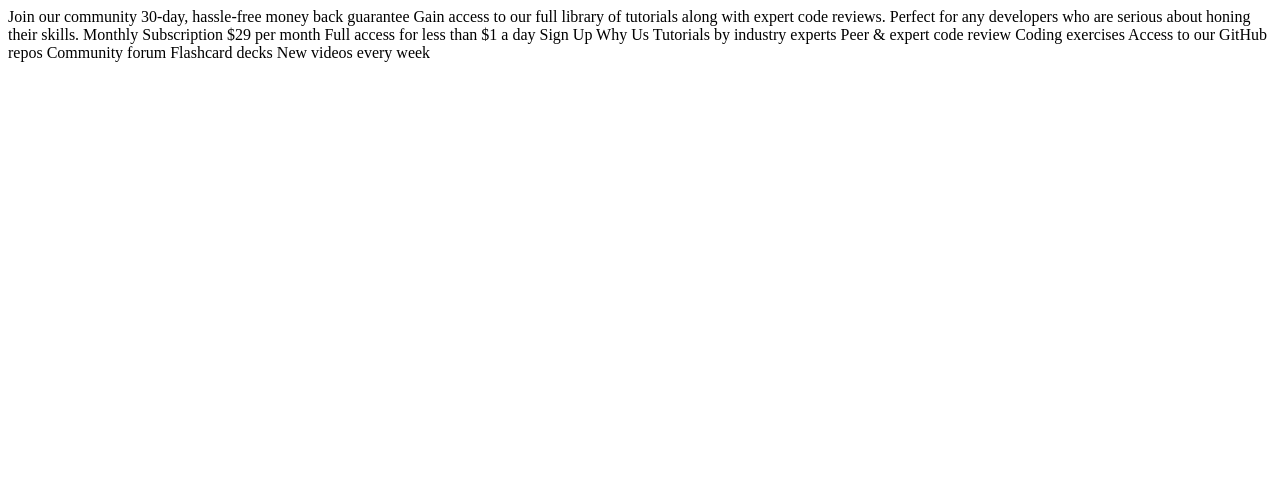
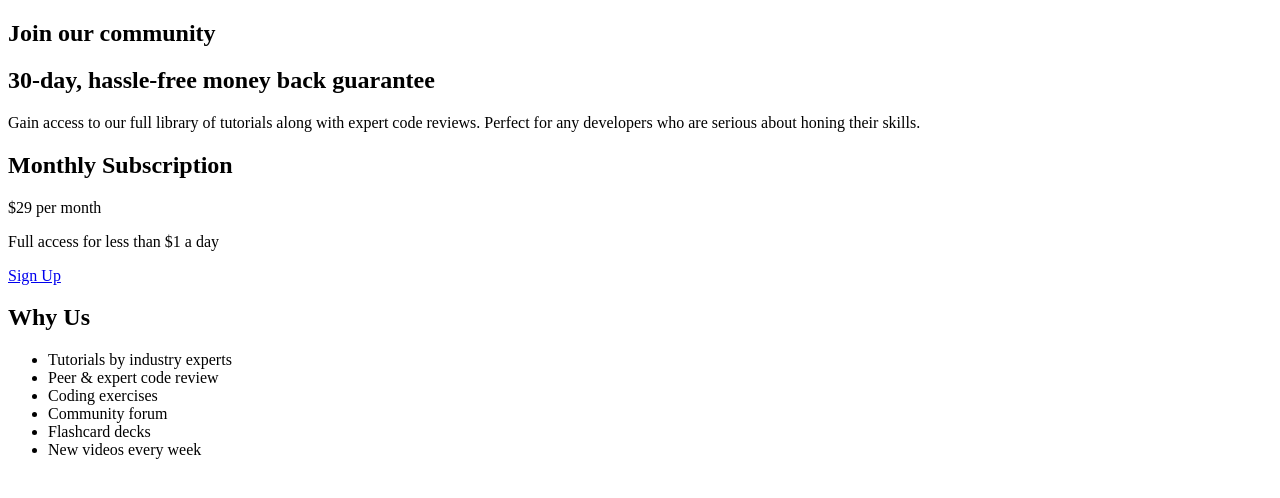
Before and after one commit to matheus-lincon/FEM-SINGLE-PRICE-GRID-COMPONENT, a plain HTML site: page index.html in a window 1280 px wide. Drawn offline with Linux system fonts and the light colour scheme.

Commit message:
feat: add html structure

```diff
--- a/index.html
+++ b/index.html
@@ -1,37 +1,57 @@
-<!DOCTYPE html>
+<!doctype html>
 <html lang="en">
   <head>
-  <meta charset="UTF-8">
-  <meta name="description" content="Single Price Grid Component">
-  <meta name="viewport" content="width=device-width, initial-scale=1.0"> <!-- displays site properly based on user's device -->
-  <link rel="icon" type="image/png" sizes="32x32" href="./images/favicon-32x32.png">
+    <meta charset="UTF-8" />
+    <meta name="description" content="Single Price Grid Component" />
+    <meta name="viewport" content="width=device-width, initial-scale=1.0" />
+    <!-- displays site properly based on user's device -->
+    <link
+      rel="icon"
+      type="image/png"
+      sizes="32x32"
+      href="./images/favicon-32x32.png"
+    />
     <title>Frontend Mentor | Single Price Grid Component</title>
     <!-- Feel free to remove these styles or customise in your own stylesheet 👍 -->
   </head>
   <body>
-  Join our community
+    <main class="main">
+      <div class="main__container">
+        <section class="section">
+          <div class="intro">
+            <h1 class="intro__title">Join our community</h1>
+            <h2 class="intro__subtitle">
+              30-day, hassle-free money back guarantee
+            </h2>
+            <p class="intro__desc">
+              Gain access to our full library of tutorials along with expert
+              code reviews. Perfect for any developers who are serious about
+              honing their skills.
+            </p>
+          </div>
 
-  30-day, hassle-free money back guarantee
+          <div class="subscription">
+            <h2 class="subscription__title">Monthly Subscription</h2>
+            <p class="subscription__price">&dollar;29 <span>per month</span></p>
+            <p class="subscription__desc">
+              Full access for less than &dollar;1 a day
+            </p>
+            <a href="#" class="subscription__button">Sign Up</a>
+          </div>
 
-  Gain access to our full library of tutorials along with expert code reviews.
-  Perfect for any developers who are serious about honing their skills.
-
-  Monthly Subscription
-
-  &dollar;29 per month
-
-  Full access for less than &dollar;1 a day
-
-  Sign Up
-
-  Why Us
-
-  Tutorials by industry experts
-  Peer &amp; expert code review
-  Coding exercises
-  Access to our GitHub repos
-  Community forum
-  Flashcard decks
-  New videos every week
+          <div class="features">
+            <h2 class="features__title">Why Us</h2>
+            <ul class="features__list">
+              <li class="list__item">Tutorials by industry experts</li>
+              <li class="list__item">Peer &amp; expert code review</li>
+              <li class="list__item">Coding exercises</li>
+              <li class="list__item">Community forum</li>
+              <li class="list__item">Flashcard decks</li>
+              <li class="list__item">New videos every week</li>
+            </ul>
+          </div>
+        </section>
+      </div>
+    </main>
   </body>
 </html>
```
Lines whose indentation alone changed are shown as unchanged.
